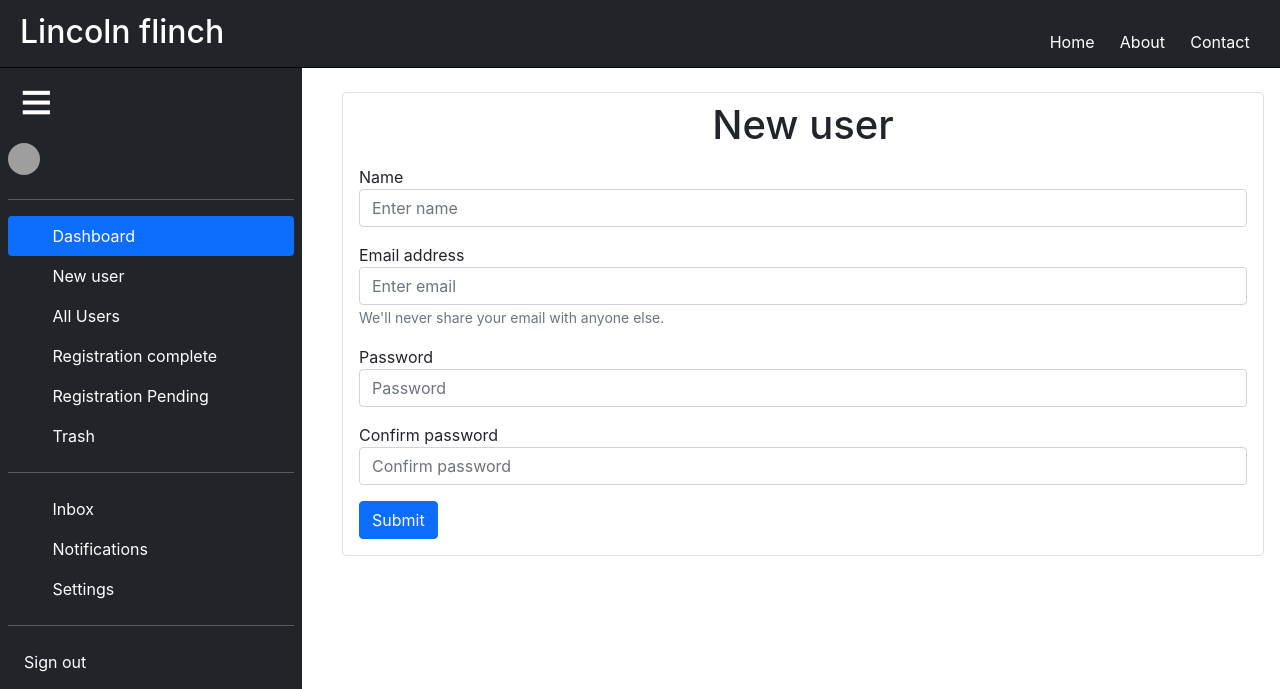
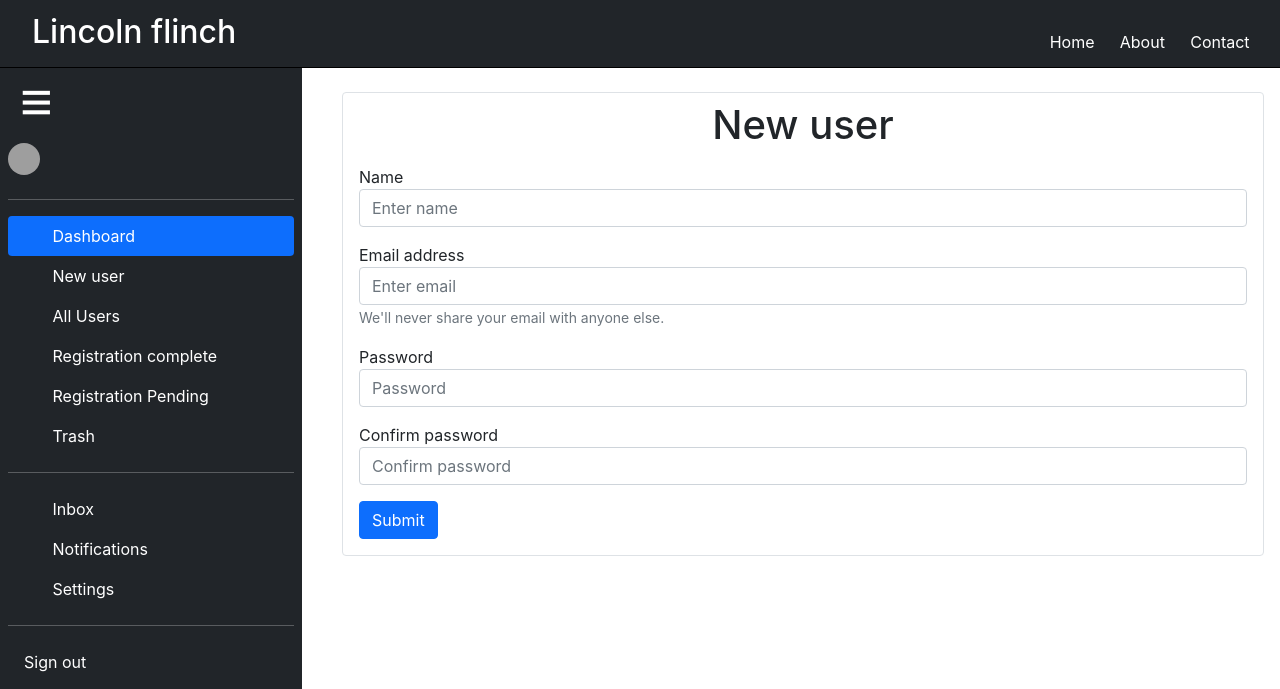
Before and after one commit to Antonymn0/lincoln-flinch-CI, a CodeIgniter 4 app: template app/Views/users/new_user.php in a window 1280 px wide. Shown: the top 689 px of the page. Run offline with PHP 8.4 and a stand-in for CodeIgniter, Linux system fonts and the light colour scheme; the template is opened without the code that fills it, so the values that code supplies are empty; some libraries are stand-ins or nearby versions; grey boxes are pictures that could not be loaded.

Commit message:
minor ui tweak

```diff
--- a/app/Views/layouts/main.php
+++ b/app/Views/layouts/main.php
@@ -17,7 +17,7 @@
 	<style {csp-style-nonce}>
 		* {
 			transition: background-color 300ms ease, color 300ms ease;
-			transition: transform 0.2s ease;
+			transition: transform 0.3s ease;
 		}
 		*:focus {
 			background-color: rgba(221, 72, 20, .2);
@@ -117,9 +117,11 @@
 			font-weight:bold;
 		}
 		.hidden {
+			transition: width 2s, height 2s, transform 2s;
 			display: none;
 			}
 		.side-nav{
+			transform: scale(1.02);
 			height:90vh;
 			max-width:70px;
 			margin:0;
@@ -227,7 +229,9 @@
 			height:auto;
 			padding:5px;
 			}
-
+			.nabvbarItem-mobile{
+				display:none;
+			}
 
 		}
 	</style>
@@ -237,22 +241,20 @@
 <!-- HEADER: MENU + HEROE SECTION -->
 <header class="bg-dark text-white">
 	<div class="menu  row">
-		<ul class="d-flex justify-content-between m-0 p-0">
-			<li class="logo">
-				<a href="#">
+		<div class="logo col-sm-4">
+			<a href="#" class="text-white text-decoration-none">
 					<h2>Lincoln flinch</h2>
 				</a>
-			</li>
-			<li class=" float-right">
+		</div>
+		<div class="col-sm-8 p-0 m-0">
 			<ul class="p-0 m-0 flex-end">
 				<li class="menu-item "><a href="#">Home</a></li>
 				<li class="menu-item "><a href="#" target="_blank">About</a>
 				</li>
 				<li class="menu-item "><a href="#" target="_blank">Contact</a></li>
 			</ul>
-			</li>
+		</div>
 
-		</ul>
 
 	</div>
 </header>
--- a/app/Views/layouts/sideNav.php
+++ b/app/Views/layouts/sideNav.php
@@ -1,7 +1,7 @@
 
 <div class="container  col-md-3 side-nav-mobile " id="sidenav1" >
 
-    <div class="d-flex  flex-column  flex-shrink-0 p-2 pt-0 text-white bg-dark side-nav-mobile" id="sidenav2">
+      <div class="d-flex  flex-column  flex-shrink-0 p-2 pt-0 text-white bg-dark side-nav-mobile" id="sidenav2">
           <p class=" p-0 row m-0 d-flex justify-content-start">
             <span class="p-0 m-0    navbarItem "></span>
             <span class="  mr-2 display-4 col-sm-2 float-right" style="cursor:pointer;" onclick="toggleMenu()"> &#8801;</span>
@@ -11,9 +11,7 @@
             <a href="#" class="d-flex align-items-center text-center text-white text-decoration-none ml-3 nabvbarItem-mobile">
                 <img src="https://github.com/mdo.png" alt="" width="32" height="32" class="rounded-circle me-2 navbarItem nabvbarItem-mobile">
                 <span class="fs-4 navbarItem">
-
                    <?= session()->get('name');?>
-
                 </span>
             </a>
         </div>
@@ -98,8 +96,8 @@
 		var navbarItems = document.getElementsByClassName('navbarItem');
 		for (var i = 0; i < navbarItems.length; i++) {
 			var item = navbarItems[i];
+      item.classList.remove("nabvbarItem-mobile"); //remove mobile hidden class
 			item.classList.toggle("hidden");
-			item.classList.toggle("nabvbarItem-mobile");
 		}
 		document.getElementById('sidenav1').classList.toggle('side-nav');
 		document.getElementById('sidenav2').classList.toggle('side-nav');
```
Lines whose indentation alone changed are shown as unchanged.
